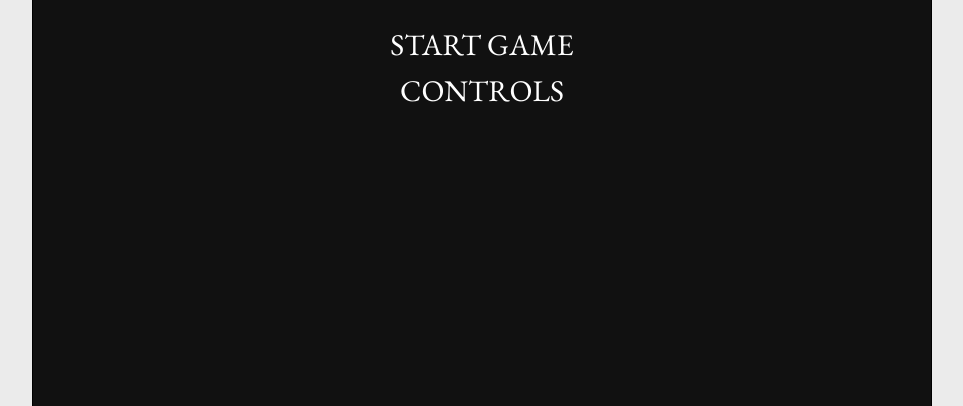
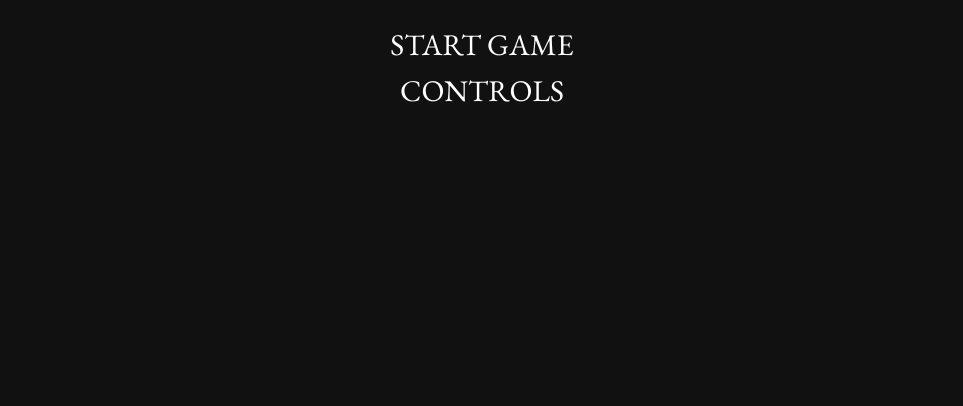
Before and after one commit to IvanChernykh/SunGuy, a website built with webpack: page src/index.html in a window 1280 px wide. Shown: the part 394-800 px from the top of the page, without its empty margins (158-1121 px from the left). Built offline with nearby package versions, Linux system fonts and the light colour scheme.

Commit message:
updated gamespeed

```diff
--- a/src/js/index.js
+++ b/src/js/index.js
@@ -38,6 +38,9 @@ function startGame() {
     let gameSpeed = +(0.8).toFixed(2)
     let obstCount = 0;
     let current = 0
+
+    if (screenGame.clientWidth >= 900) gameSpeed = +(0.6).toFixed(2)
+    if (screenGame.clientWidth >= 1100) gameSpeed = +(0.5).toFixed(2)
 
     document.addEventListener('keydown', event => { if (event.code === 'Space') jump() })
     screenGame.addEventListener('click', jump)
@@ -80,9 +83,7 @@ function startGame() {
     function jump() {
         if (!char.classList.contains('jump')) {
             char.classList.add('jump')
-            setTimeout(() => {
-                char.classList.remove('jump')
-            }, 500)
+            setTimeout(() => { char.classList.remove('jump') }, 500)
         }
     }
     function isAliveHandler(obstX) {
--- a/src/scss/style.scss
+++ b/src/scss/style.scss
@@ -12,7 +12,7 @@ html {
   font-size: 10px;
 }
 body {
-  background-color: #ebebeb;
+  background-color: #111;
   font-family: "EB Garamond", serif;
   color: #fff;
 }
@@ -21,10 +21,8 @@ body {
   width: 100%;
   height: 100vh;
   overflow: hidden;
-  max-width: 900px;
+  max-width: 1080px;
   margin: 0 auto;
-  border-left: 1px solid #000;
-  border-right: 1px solid #000;
 }
 .game__title,
 .game__subtitle {
```
Also changed, not shown: dist/index.html, 4 other files.
